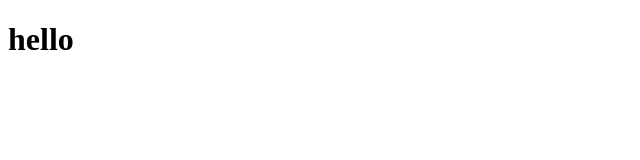
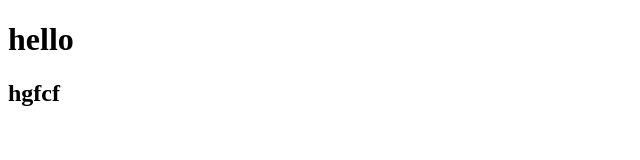
Before and after one commit to abderrahmanerouah/githuborg, a plain HTML site: page index.html in a window 1280 px wide. Shown: the whole page, without its empty margins (0-640 px from the left). Drawn offline with Linux system fonts and the light colour scheme.

Commit message:
Update index.html

```diff
--- a/index.html
+++ b/index.html
@@ -8,5 +8,6 @@
 </head>
 <body>
     <h1>hello</h1>
+    <h2>hgfcf</h2>
 </body>
 </html>
```
